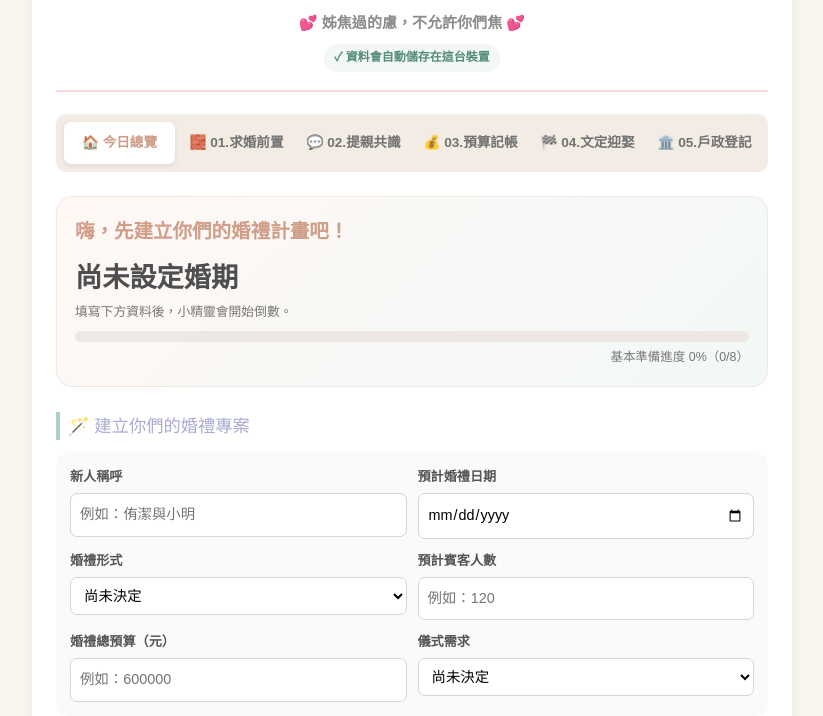
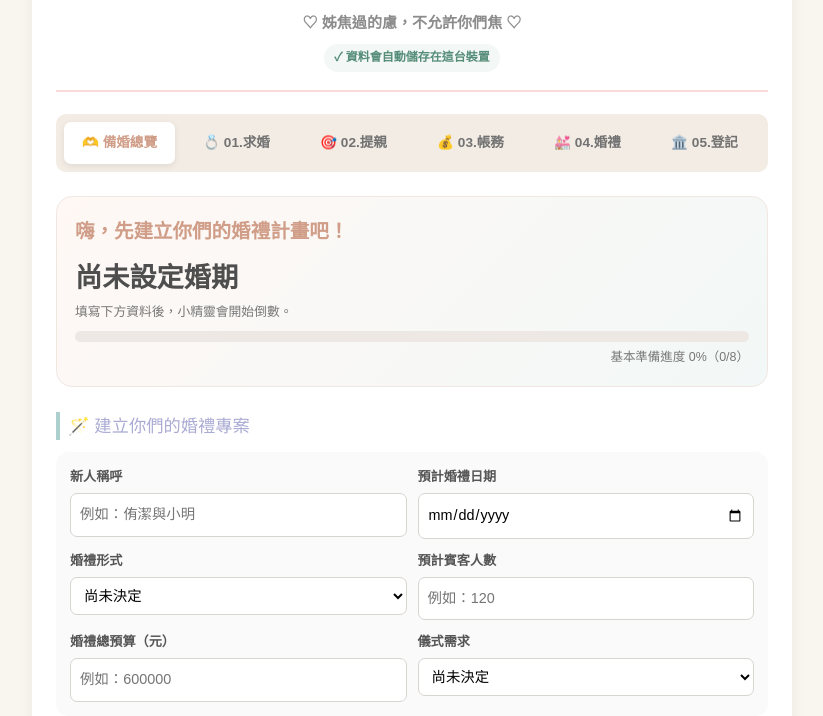
Before and after one commit to UJWoo/Wedding-Dobby, a plain HTML site: page index.html in a window 1280 px wide. Shown: the part 84-800 px from the top of the page, without its empty margins (228-1051 px from the left). Drawn offline with Linux system fonts and the light colour scheme.

Commit message:
Update index.html

```diff
--- a/index.html
+++ b/index.html
@@ -4,7 +4,7 @@
   <meta charset="UTF-8">
   <meta name="viewport" content="width=device-width, initial-scale=1.0">
   <meta name="description" content="備婚小精靈：婚期倒數、備婚時程、預算追蹤、戒圍、禮俗與結婚登記清單。">
-  <title>✨ 備婚小精靈｜姊焦過的慮，不允許你們焦</title>
+  <title>✨ 備婚小精靈｜姊焦過的慮，不允許你們焦 ✨</title>
   <style>
     :root {
       --primary-brown: #D09E88; /* 霧粉褐 */
@@ -337,17 +337,17 @@
 <main class="container">
   <header>
     <h1>備婚小精靈</h1>
-    <p>💕 姊焦過的慮，不允許你們焦 💕</p>
+    <p>♡ 姊焦過的慮，不允許你們焦 ♡</p>
     <span class="save-status" id="save-status" aria-live="polite">✓ 資料會自動儲存在這台裝置</span>
   </header>
 
   <nav class="tabs-container" role="tablist" aria-label="主要功能">
-    <button class="tab-btn active" role="tab" aria-selected="true" aria-controls="tab-home" id="btn-tab-home" onclick="switchTab('tab-home', this)">🏠 今日總覽</button>
-    <button class="tab-btn" role="tab" aria-selected="false" aria-controls="tab-ring" id="btn-tab-ring" onclick="switchTab('tab-ring', this)">🧱 01.求婚前置</button>
-    <button class="tab-btn" role="tab" aria-selected="false" aria-controls="tab-family" id="btn-tab-family" onclick="switchTab('tab-family', this)">💬 02.提親共識</button>
-    <button class="tab-btn" role="tab" aria-selected="false" aria-controls="tab-money" id="btn-tab-money" onclick="switchTab('tab-money', this)">💰 03.預算記帳</button>
-    <button class="tab-btn" role="tab" aria-selected="false" aria-controls="tab-execute" id="btn-tab-execute" onclick="switchTab('tab-execute', this)">🏁 04.文定迎娶</button>
-    <button class="tab-btn" role="tab" aria-selected="false" aria-controls="tab-register" id="btn-tab-register" onclick="switchTab('tab-register', this)">🏛️ 05.戶政登記</button>
+    <button class="tab-btn active" role="tab" aria-selected="true" aria-controls="tab-home" id="btn-tab-home" onclick="switchTab('tab-home', this)">🫶 備婚總覽</button>
+    <button class="tab-btn" role="tab" aria-selected="false" aria-controls="tab-ring" id="btn-tab-ring" onclick="switchTab('tab-ring', this)">💍 01.求婚</button>
+    <button class="tab-btn" role="tab" aria-selected="false" aria-controls="tab-family" id="btn-tab-family" onclick="switchTab('tab-family', this)">🎯 02.提親</button>
+    <button class="tab-btn" role="tab" aria-selected="false" aria-controls="tab-money" id="btn-tab-money" onclick="switchTab('tab-money', this)">💰 03.帳務</button>
+    <button class="tab-btn" role="tab" aria-selected="false" aria-controls="tab-execute" id="btn-tab-execute" onclick="switchTab('tab-execute', this)">💒 04.婚禮</button>
+    <button class="tab-btn" role="tab" aria-selected="false" aria-controls="tab-register" id="btn-tab-register" onclick="switchTab('tab-register', this)">🏛️ 05.登記</button>
   </nav>
 
   <section id="tab-home" class="tab-content active" role="tabpanel" aria-labelledby="btn-tab-home">
```
